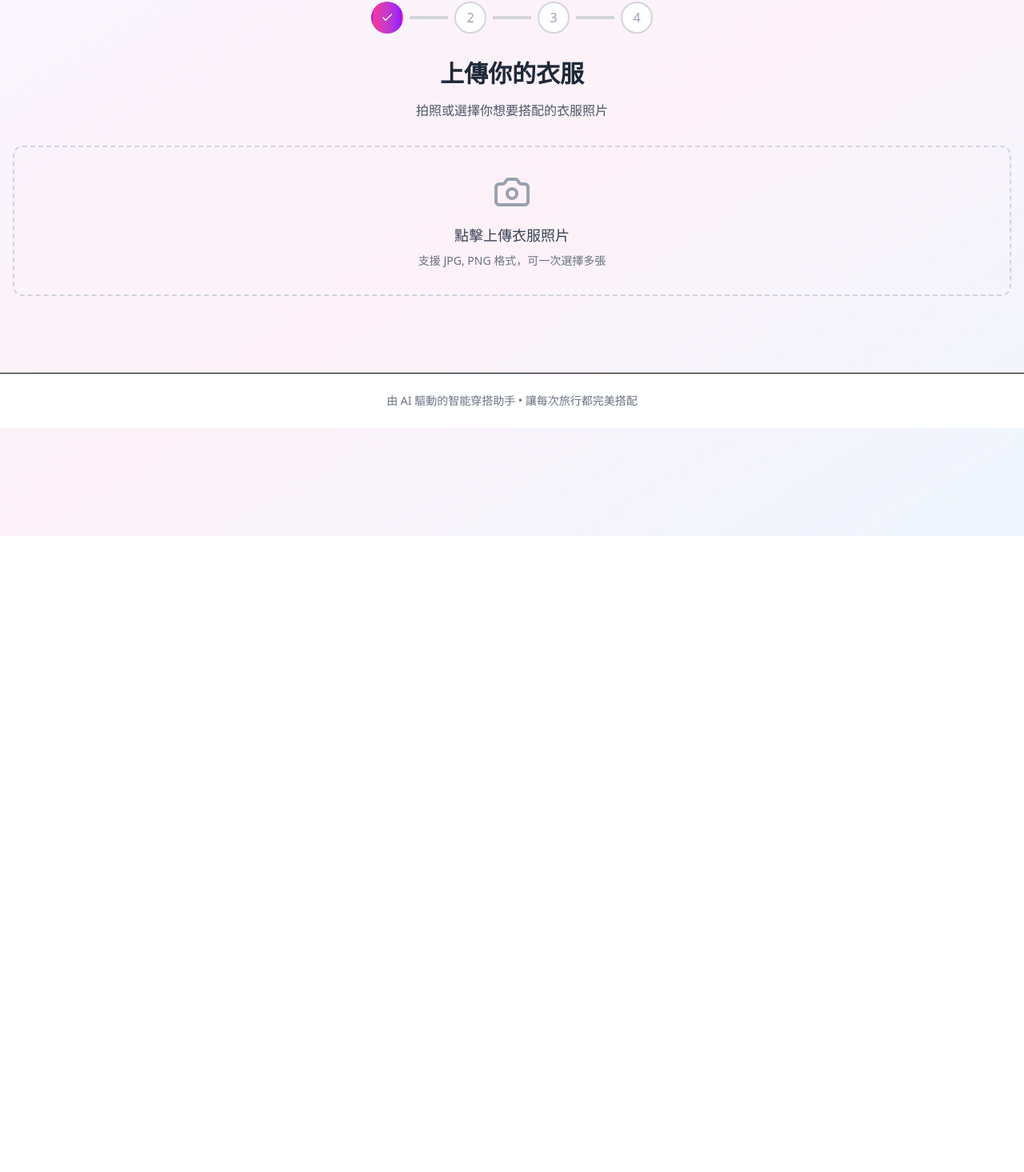
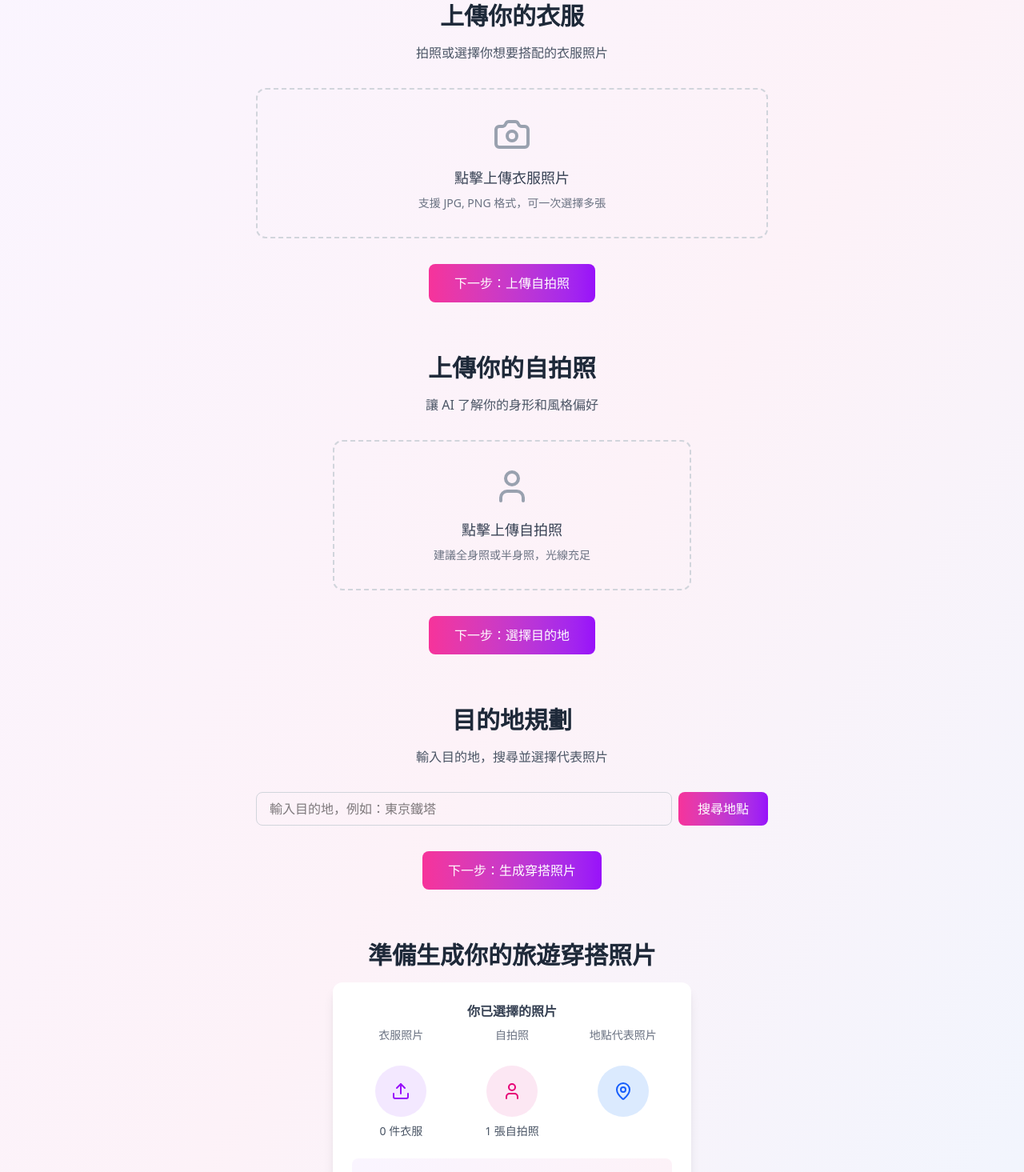
Before and after one commit to Youngger9765/AI-Outfit, a Next.js app: page / in a window 1280 px wide. Shown: the part 130-1595 px from the top of the page at 80% size. Before the commit the page ends 800 px from the top, so only its background shows below. Built offline with nearby package versions, Linux system fonts and the light colour scheme.

Commit message:
one page flow

```diff
--- a/src/app/TravelOutfitCore.tsx
+++ b/src/app/TravelOutfitCore.tsx
@@ -39,7 +39,6 @@ interface GeneratedContent {
 }
 
 const TravelOutfitCore = () => {
-  const [step, setStep] = useState(1);
   const [uploadedClothes, setUploadedClothes] = useState<UploadedCloth[]>([]);
   const [selfieImage, setSelfieImage] = useState<SelfieImage | null>(null);
   const [selectedDestination, setSelectedDestination] = useState<
@@ -50,6 +49,16 @@ const TravelOutfitCore = () => {
 
   const clothesInputRef = useRef<HTMLInputElement>(null);
   const selfieInputRef = useRef<HTMLInputElement>(null);
+  const clothesRef = useRef<HTMLDivElement | null>(null);
+  const selfieRef = useRef<HTMLDivElement | null>(null);
+  const destinationRef = useRef<HTMLDivElement | null>(null);
+  const generateRef = useRef<HTMLDivElement | null>(null);
+
+  // 新增 Step3 相關 state
+  const [destinationResult, setDestinationResult] = useState<
+    { name: string; address: string; map_url: string; images: string[] } | null
+  >(null);
+  const [selectedPhoto, setSelectedPhoto] = useState<string>('');
 
   const handleClothesUpload = (event: React.ChangeEvent<HTMLInputElement>) => {
     if (!event.target.files) return;
@@ -229,18 +238,6 @@ const TravelOutfitCore = () => {
           </div>
         </div>
       )}
-
-      {uploadedClothes.length > 0 && (
-        <div className="flex justify-center mt-8">
-          <button
-            onClick={() => setStep(2)}
-            className="w-full md:w-auto bg-gradient-to-r from-pink-500 to-purple-600 text-white px-8 py-3 rounded-lg hover:shadow-lg transition-all flex items-center gap-2"
-          >
-            下一步：上傳自拍照
-            <ChevronRight size={20} />
-          </button>
-        </div>
-      )}
     </div>
   );
 
@@ -281,36 +278,24 @@ const TravelOutfitCore = () => {
           className="hidden"
         />
       </div>
-
-      {selfieImage && (
-        <div className="flex justify-center mt-8 gap-4">
-          <button
-            onClick={() => setStep(1)}
-            className="bg-gray-200 text-gray-700 px-6 py-3 rounded-lg hover:bg-gray-300 transition-all"
-          >
-            返回上一步
-          </button>
-          <button
-            onClick={() => setStep(3)}
-            className="w-full md:w-auto bg-gradient-to-r from-pink-500 to-purple-600 text-white px-8 py-3 rounded-lg hover:shadow-lg transition-all flex items-center gap-2"
-          >
-            下一步：選擇目的地
-            <ChevronRight size={20} />
-          </button>
-        </div>
-      )}
     </div>
   );
 
   // Step 3: 目的地規劃 UX Flow（只選擇，不儲存）
-  const Step3DestinationPlanner = () => {
+  const Step3DestinationPlanner = ({
+    result,
+    setResult,
+    selectedPhoto,
+    setSelectedPhoto
+  } : {
+    result: { name: string; address: string; map_url: string; images: string[] } | null,
+    setResult: React.Dispatch<React.SetStateAction<{ name: string; address: string; map_url: string; images: string[] } | null>>,
+    selectedPhoto: string,
+    setSelectedPhoto: React.Dispatch<React.SetStateAction<string>>
+  }) => {
     const [inputValue, setInputValue] = useState('');
     const [loading, setLoading] = useState(false);
-    const [result, setResult] = useState<
-      { name: string; address: string; map_url: string; images: string[] } | null
-    >(null);
     const [error, setError] = useState('');
-    const [selectedPhoto, setSelectedPhoto] = useState(selectedDestination?.image || '');
 
     // 搜尋地點
     const handleSearch = async () => {
@@ -346,7 +331,6 @@ const TravelOutfitCore = () => {
         mapUrl: result.map_url,
         image: selectedPhoto
       });
-      setStep(4);
     };
 
     return (
@@ -407,17 +391,6 @@ const TravelOutfitCore = () => {
                   )}
                 </div>
               ))}
-            </div>
-            <div className="flex justify-end gap-2">
-              <button
-                onClick={() => setStep(2)}
-                className="bg-gray-200 text-gray-700 px-6 py-2 rounded-lg hover:bg-gray-300 transition-all"
-              >返回上一步</button>
-              <button
-                onClick={handleNext}
-                disabled={!selectedPhoto}
-                className="bg-gradient-to-r from-pink-500 to-purple-600 text-white px-8 py-2 rounded-lg hover:shadow-lg transition-all"
-              >下一步</button>
             </div>
           </div>
         )}
@@ -611,7 +584,6 @@ const TravelOutfitCore = () => {
             </button>
             <button
               onClick={() => {
-                setStep(1);
                 setUploadedClothes([]);
                 setSelfieImage(null);
                 setSelectedDestination(null);
@@ -626,6 +598,12 @@ const TravelOutfitCore = () => {
       )}
     </div>
   );
+
+  const scrollToRef = (ref: React.RefObject<HTMLDivElement | null>) => {
+    if (ref.current) {
+      ref.current.scrollIntoView({ behavior: 'smooth', block: 'start' });
+    }
+  };
 
   return (
     <div className="min-h-screen bg-gradient-to-br from-purple-50 via-pink-50 to-blue-50">
@@ -646,15 +624,66 @@ const TravelOutfitCore = () => {
         </div>
       </header>
 
-      {/* Main Content */}
-      <main className="mx-auto px-4 py-8">
-        <div className="mx-auto">
-          <StepIndicator currentStep={step} totalSteps={4} />
+      {/* Main Content 一頁式流程 */}
+      <main className="mx-auto px-4 py-8 max-w-2xl">
+        {/* 步驟1：衣服上傳 */}
+        <div ref={clothesRef} className="mb-16">
+          <Step1ClothesUpload />
+          <div className="flex justify-center mt-8">
+            <button
+              onClick={() => scrollToRef(selfieRef)}
+              className="bg-gradient-to-r from-pink-500 to-purple-600 text-white px-8 py-3 rounded-lg hover:shadow-lg transition-all"
+              disabled={uploadedClothes.length === 0}
+            >
+              下一步：上傳自拍照
+            </button>
+          </div>
         </div>
-        {step === 1 && <Step1ClothesUpload />}
-        {step === 2 && <Step2SelfieUpload />}
-        {step === 3 && <Step3DestinationPlanner />}
-        {step === 4 && <Step4Generate />}
+        {/* 步驟2：自拍上傳 */}
+        <div ref={selfieRef} className="mb-16">
+          <Step2SelfieUpload />
+          <div className="flex justify-center mt-8">
+            <button
+              onClick={() => scrollToRef(destinationRef)}
+              className="bg-gradient-to-r from-pink-500 to-purple-600 text-white px-8 py-3 rounded-lg hover:shadow-lg transition-all"
+              disabled={!selfieImage}
+            >
+              下一步：選擇目的地
+            </button>
+          </div>
+        </div>
+        {/* 步驟3：目的地選擇 */}
+        <div ref={destinationRef} className="mb-16">
+          <Step3DestinationPlanner
+            result={destinationResult}
+            setResult={setDestinationResult}
+            selectedPhoto={selectedPhoto}
+            setSelectedPhoto={setSelectedPhoto}
+          />
+          <div className="flex justify-center mt-8">
+            <button
+              onClick={() => {
+                if (destinationResult && selectedPhoto) {
+                  setSelectedDestination({
+                    name: destinationResult.name,
+                    address: destinationResult.address,
+                    mapUrl: destinationResult.map_url,
+                    image: selectedPhoto
+                  });
+                  scrollToRef(generateRef);
+                }
+              }}
+              className="bg-gradient-to-r from-pink-500 to-purple-600 text-white px-8 py-3 rounded-lg hover:shadow-lg transition-all"
+              disabled={!destinationResult || !selectedPhoto}
+            >
+              下一步：生成穿搭照片
+            </button>
+          </div>
+        </div>
+        {/* 步驟4：生成結果 */}
+        <div ref={generateRef} className="mb-16">
+          <Step4Generate />
+        </div>
       </main>
 
       {/* Footer */}
```
